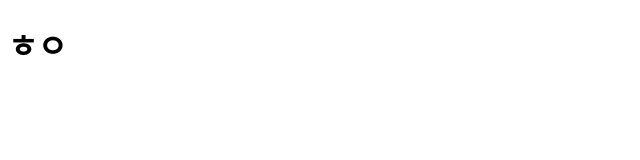
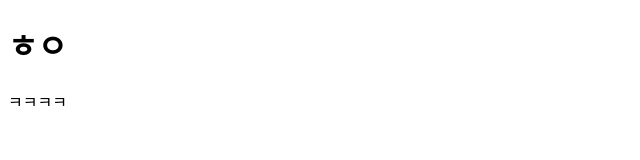
Before and after one commit to special-sunshine/webhosting_20210203, a plain HTML site: page index.html in a window 1280 px wide. Shown: the full height of the page, 0-640 px from the left. Drawn offline with Linux system fonts and the light colour scheme.

Commit message:
Update index.html

```diff
--- a/index.html
+++ b/index.html
@@ -7,5 +7,6 @@
 </head>
 <body>
     <h1>ㅎㅇ</h1>
+    <p> ㅋㅋㅋㅋ </p>
 </body>
 </html>
```
